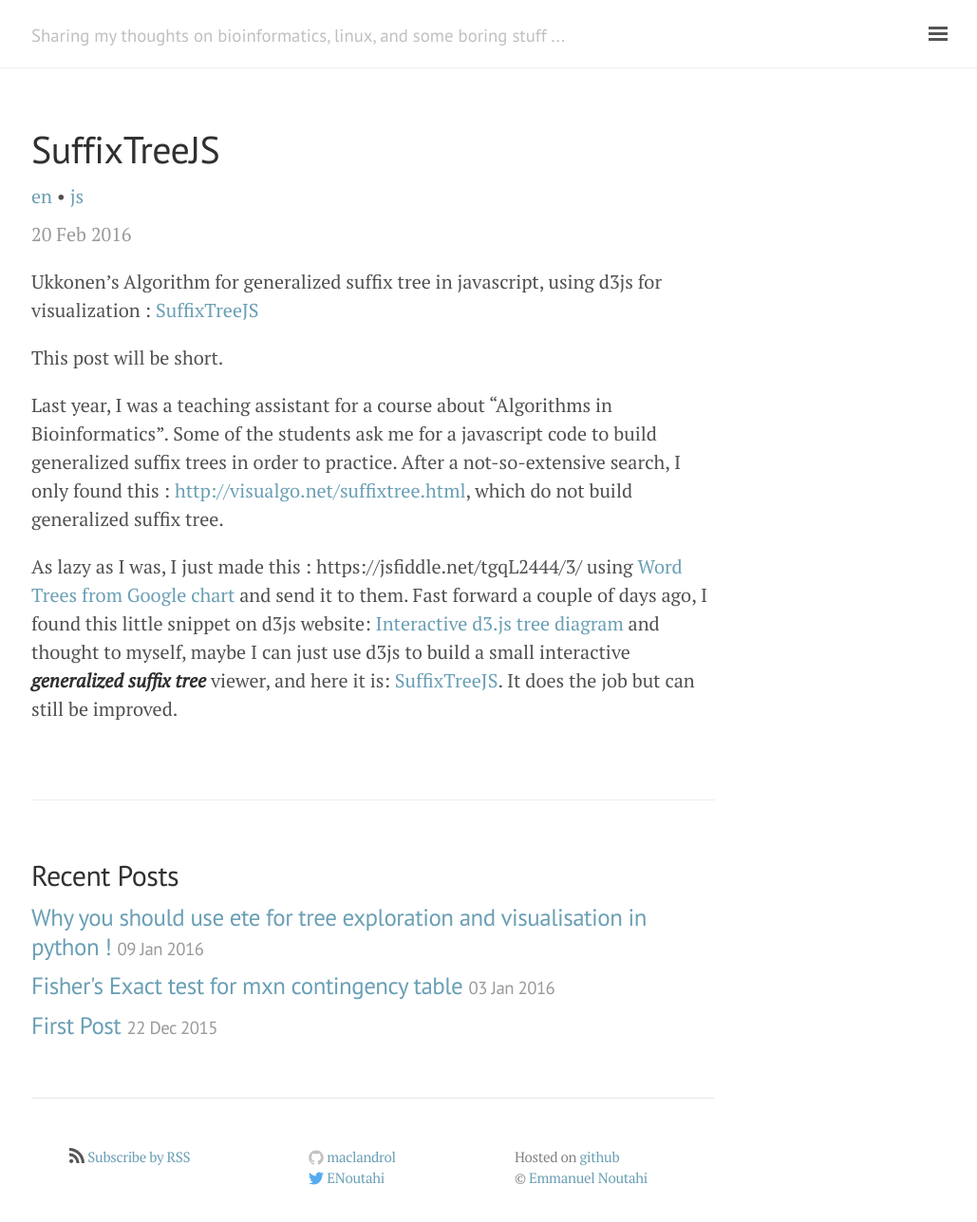
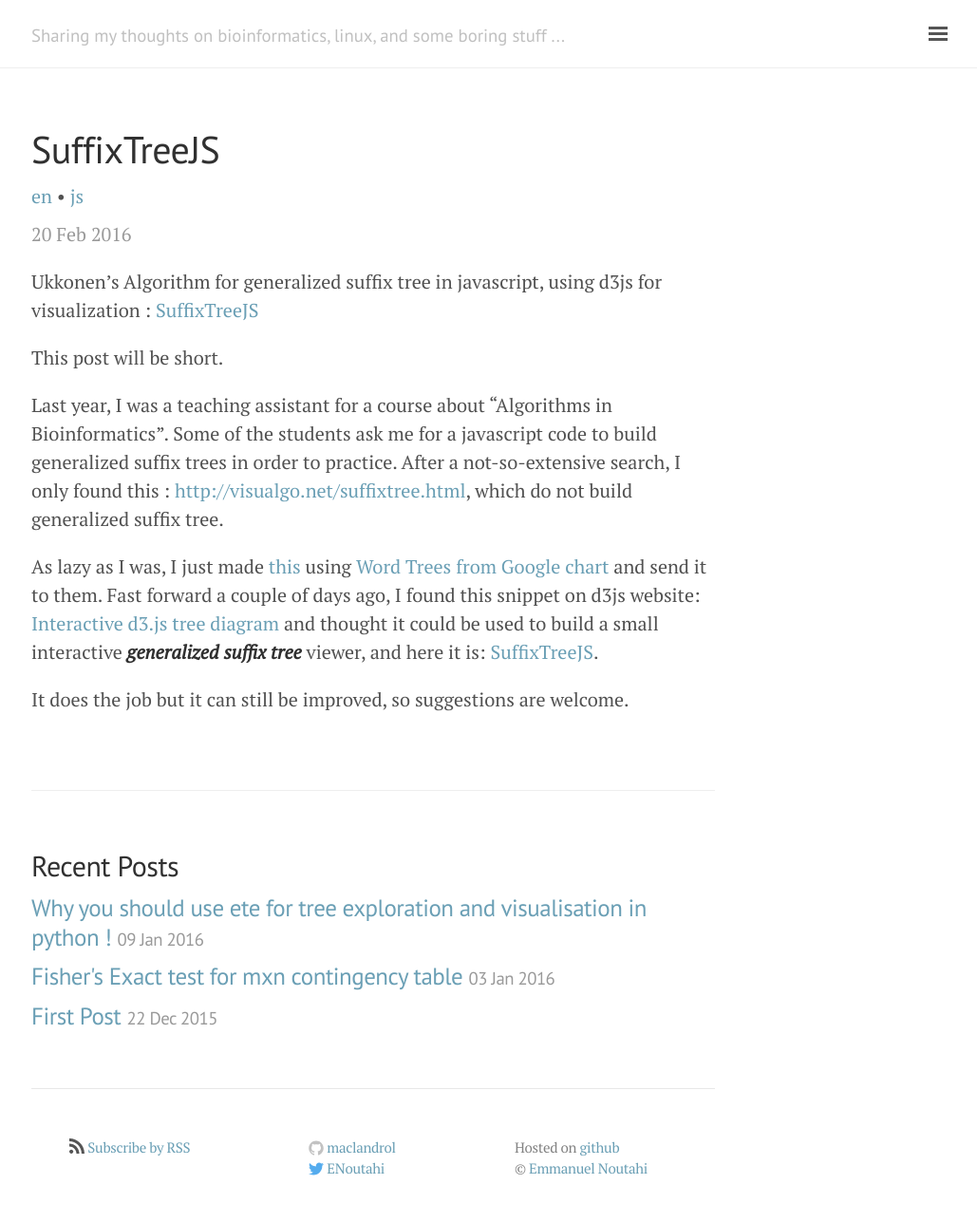
Before and after one commit to maclandrol/maclandrol.github.io, a Jekyll site: the page built from _posts/2016-02-20-SuffixTreeJS.md, in a window 1280 px wide. Shown: the whole page at 95% size, without its empty margins (247-1276 px from the left). Built offline with Jekyll 4.4.1, drawn with Linux system fonts in a browser that asks for light colours; nearby versions of some CDN libraries.

Commit message:
Fix paragraph

```diff
--- a/_posts/2016-02-20-SuffixTreeJS.md
+++ b/_posts/2016-02-20-SuffixTreeJS.md
@@ -12,4 +12,6 @@ This post will be short.
 
 Last year, I was a teaching assistant for a course about "Algorithms in Bioinformatics". Some of the students ask me for a javascript code to build generalized suffix trees in order to practice. After a not-so-extensive search, I only found this : [http://visualgo.net/suffixtree.html](http://visualgo.net/suffixtree.html), which do not build generalized suffix tree.
 
-As lazy as I was, I just made this : https://jsfiddle.net/tgqL2444/3/ using [Word Trees from Google chart](https://developers.google.com/chart/interactive/docs/gallery/wordtree) and send it to them. Fast forward a couple of days ago, I found this little snippet on d3js website:  [Interactive d3.js tree diagram](http://bl.ocks.org/d3noob/8375092) and thought to myself, maybe I can just use d3js to build a small interactive **_generalized suffix tree_** viewer, and here it is: [SuffixTreeJS](http://mrnoutahi.com/SuffixTreeJS/).  It does the job but can still be improved.
+As lazy as I was, I just made [this](https://jsfiddle.net/tgqL2444/3/) using [Word Trees from Google chart](https://developers.google.com/chart/interactive/docs/gallery/wordtree) and send it to them. Fast forward a couple of days ago, I found this snippet on d3js website:  [Interactive d3.js tree diagram](http://bl.ocks.org/d3noob/8375092) and thought it could be used to build a small interactive **_generalized suffix tree_** viewer, and here it is: [SuffixTreeJS](http://mrnoutahi.com/SuffixTreeJS/).
+
+It does the job but it can still be improved, so suggestions are welcome.
```
